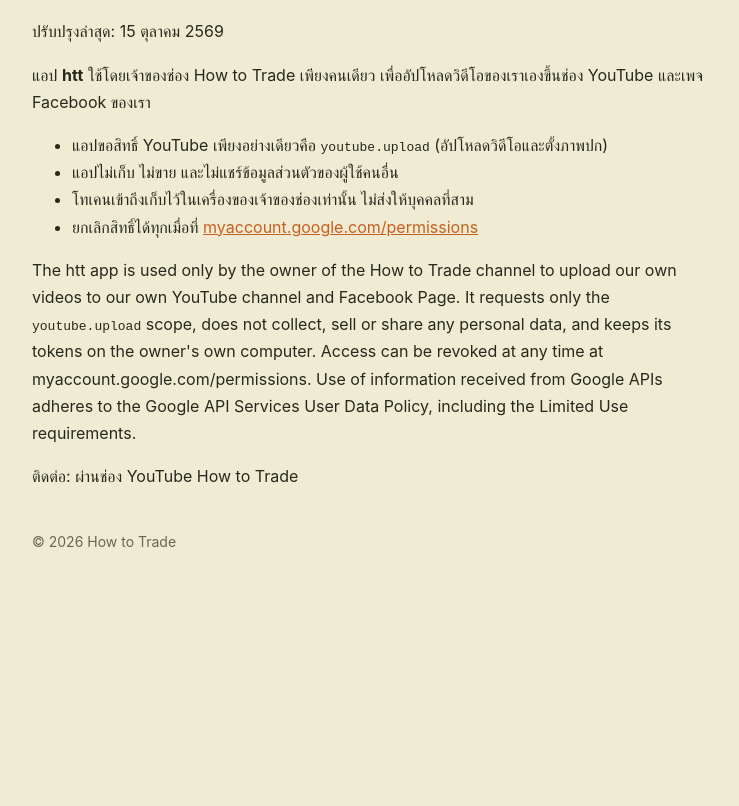
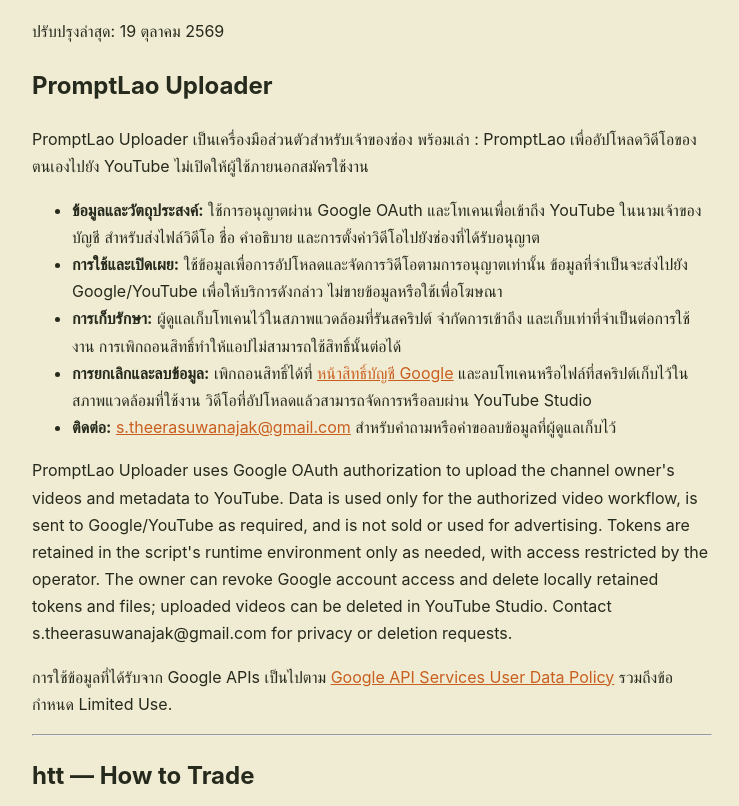
Before and after one commit to Flukena/Flukena.github.io, a plain HTML site: page privacy.html in a window 1280 px wide. Shown: the part 146-952 px from the top of the page, without its empty margins (268-1007 px from the left). Before the commit the page ends 800 px from the top, so only its background shows below. Drawn offline with Linux system fonts and the light colour scheme.

Commit message:
Add PromptLao Uploader identity and privacy information

```diff
--- a/privacy.html
+++ b/privacy.html
@@ -1,8 +1,23 @@
 <!doctype html><html lang="th"><head><meta charset="utf-8"><meta name="viewport" content="width=device-width,initial-scale=1">
-<title>Privacy Policy — htt</title><link rel="stylesheet" href="style.css"></head><body>
+<title>Privacy Policy — PromptLao Uploader / htt</title><link rel="stylesheet" href="style.css"></head><body>
 <nav><a href="index.html">หน้าแรก</a><a href="privacy.html">นโยบายความเป็นส่วนตัว</a><a href="terms.html">ข้อกำหนดการใช้งาน</a></nav>
 <h1>นโยบายความเป็นส่วนตัว (Privacy Policy)</h1>
-<p>ปรับปรุงล่าสุด: 15 ตุลาคม 2569</p>
+<p>ปรับปรุงล่าสุด: 19 ตุลาคม 2569</p>
+<section id="promptlao" aria-labelledby="promptlao-policy-title">
+<h2 id="promptlao-policy-title">PromptLao Uploader</h2>
+<p>PromptLao Uploader เป็นเครื่องมือส่วนตัวสำหรับเจ้าของช่อง พร้อมเล่า : PromptLao เพื่ออัปโหลดวิดีโอของตนเองไปยัง YouTube ไม่เปิดให้ผู้ใช้ภายนอกสมัครใช้งาน</p>
+<ul>
+<li><b>ข้อมูลและวัตถุประสงค์:</b> ใช้การอนุญาตผ่าน Google OAuth และโทเคนเพื่อเข้าถึง YouTube ในนามเจ้าของบัญชี สำหรับส่งไฟล์วิดีโอ ชื่อ คำอธิบาย และการตั้งค่าวิดีโอไปยังช่องที่ได้รับอนุญาต</li>
+<li><b>การใช้และเปิดเผย:</b> ใช้ข้อมูลเพื่อการอัปโหลดและจัดการวิดีโอตามการอนุญาตเท่านั้น ข้อมูลที่จำเป็นจะส่งไปยัง Google/YouTube เพื่อให้บริการดังกล่าว ไม่ขายข้อมูลหรือใช้เพื่อโฆษณา</li>
+<li><b>การเก็บรักษา:</b> ผู้ดูแลเก็บโทเคนไว้ในสภาพแวดล้อมที่รันสคริปต์ จำกัดการเข้าถึง และเก็บเท่าที่จำเป็นต่อการใช้งาน การเพิกถอนสิทธิ์ทำให้แอปไม่สามารถใช้สิทธิ์นั้นต่อได้</li>
+<li><b>การยกเลิกและลบข้อมูล:</b> เพิกถอนสิทธิ์ได้ที่ <a href="https://myaccount.google.com/permissions">หน้าสิทธิ์บัญชี Google</a> และลบโทเคนหรือไฟล์ที่สคริปต์เก็บไว้ในสภาพแวดล้อมที่ใช้งาน วิดีโอที่อัปโหลดแล้วสามารถจัดการหรือลบผ่าน YouTube Studio</li>
+<li><b>ติดต่อ:</b> <a href="mailto:s.theerasuwanajak@gmail.com">s.theerasuwanajak@gmail.com</a> สำหรับคำถามหรือคำขอลบข้อมูลที่ผู้ดูแลเก็บไว้</li>
+</ul>
+<p>PromptLao Uploader uses Google OAuth authorization to upload the channel owner's videos and metadata to YouTube. Data is used only for the authorized video workflow, is sent to Google/YouTube as required, and is not sold or used for advertising. Tokens are retained in the script's runtime environment only as needed, with access restricted by the operator. The owner can revoke Google account access and delete locally retained tokens and files; uploaded videos can be deleted in YouTube Studio. Contact s.theerasuwanajak@gmail.com for privacy or deletion requests.</p>
+<p>การใช้ข้อมูลที่ได้รับจาก Google APIs เป็นไปตาม <a href="https://developers.google.com/terms/api-services-user-data-policy">Google API Services User Data Policy</a> รวมถึงข้อกำหนด Limited Use.</p>
+</section>
+<hr>
+<h2>htt — How to Trade</h2>
 <p>แอป <b>htt</b> ใช้โดยเจ้าของช่อง How to Trade เพียงคนเดียว เพื่ออัปโหลดวิดีโอของเราเองขึ้นช่อง YouTube และเพจ Facebook ของเรา</p>
 <ul>
 <li>แอปขอสิทธิ์ YouTube เพียงอย่างเดียวคือ <code>youtube.upload</code> (อัปโหลดวิดีโอและตั้งภาพปก)</li>
```
Also changed, not shown: index.html (+14 -2 lines).
